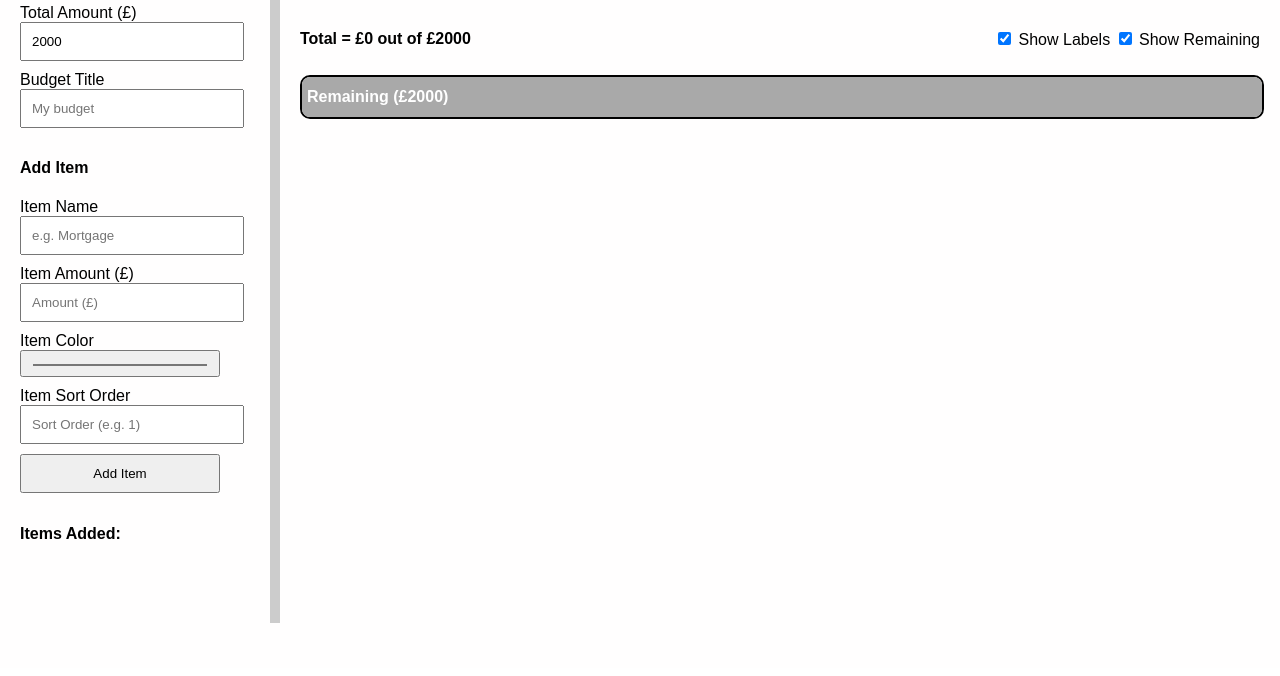
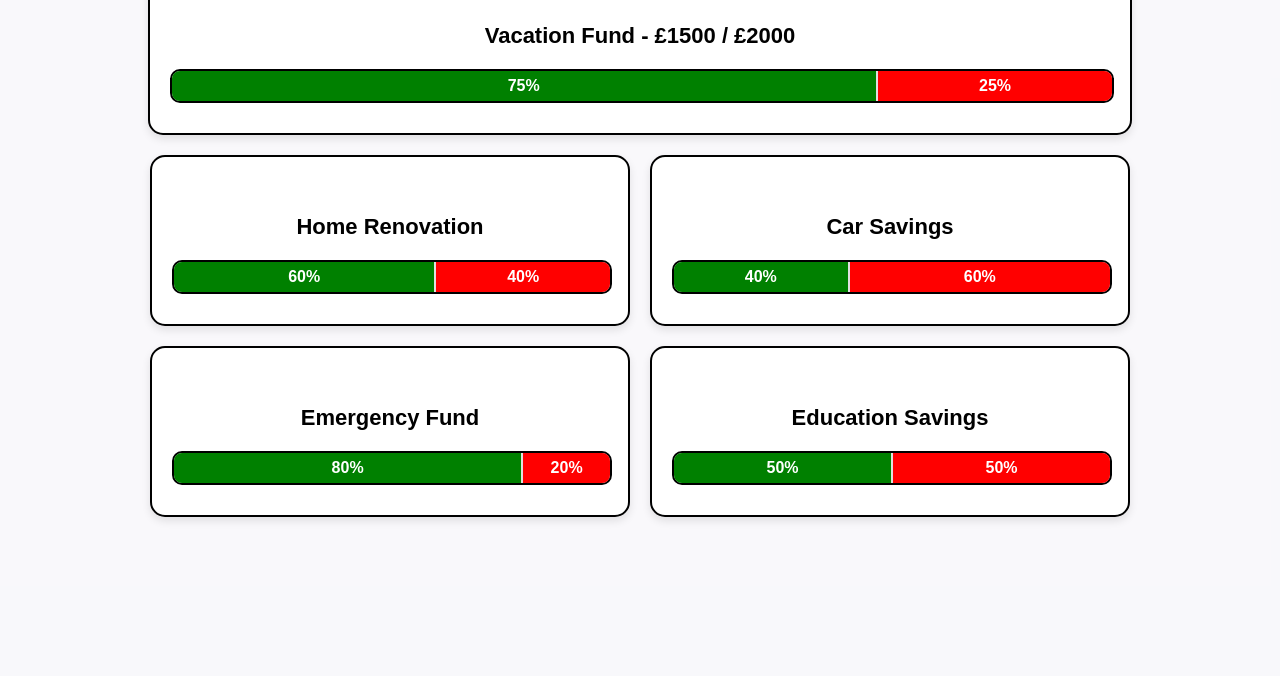
Before and after one commit to Baileyhall3/Budget-App, a plain HTML site: page budgets.html in a window 1280 px wide. Shown: the part 177-853 px from the top of the page. Drawn offline with Linux system fonts and the light colour scheme.

Commit message:
Added budget.html

```diff
--- a/budgets.html
+++ b/budgets.html
@@ -4,259 +4,203 @@
         <meta http-equiv="X-UA-Compatible" content="IE=edge">
         <meta charset="UTF-8">
         <meta name="viewport" content="width=device-width, initial-scale=1.0">
-        <title>Budget Planner</title>
+        <title>Budgets Dashboard</title>
         <link rel="stylesheet" href="styling.css">
-        <link rel ="icon" type="image/x-icon" href="images/money-bag.png">
-        <script src="scripts/navbar-loader.js" defer></script>
-        <script src="scripts/panel-resize.js" defer></script>
+        <link rel="icon" type="image/x-icon" href="images/money-bag.png">
+        <style>
+            /* General body and wrapper styles */
+            body {
+                font-family: Arial, sans-serif;
+                margin: 0;
+                background-color: #f4f4f9;
+                display: flex;
+                justify-content: center;
+                align-items: center;
+                height: 100vh;
+            }
+
+            .wrapper {
+                display: flex;
+                justify-content: center;
+                align-items: center;
+                min-height: 100vh;
+                width: 100%;
+                background: rgba(255, 253, 253, 0.4);
+            }
+
+            .container {
+                max-width: 1000px;
+                margin: auto;
+                display: flex;
+                justify-content: center;
+                align-items: center;
+                flex-direction: column;
+                padding: 0 10px; /* Add padding to the container for alignment */
+                box-sizing: border-box; /* Ensure padding is accounted for in width */
+            }
+
+            /* Row to contain 2 budget cards side by side */
+            .budget-previews {
+                display: flex;
+                justify-content: space-between;
+                width: 100%;
+                gap: 20px; /* 20px gap between cards */
+                margin-bottom: 20px; /* Margin between rows */
+            }
+
+            /* Budget card styles */
+            .budget-card-main {
+                background-color: white;
+                border-radius: 15px;
+                border: 2px solid black;
+                padding: 20px;
+                width: 96%;
+                box-shadow: 0 4px 8px rgba(0, 0, 0, 0.1);
+                margin-bottom: 20px;
+                position: relative;
+                overflow: hidden;
+            }
+
+            .budget-card {
+                background-color: white;
+                border-radius: 15px;
+                border: 2px solid black;
+                padding: 20px;
+                width: calc(50% - 10px); /* Cards take up 50% of the width minus the gap */
+                box-shadow: 0 4px 8px rgba(0, 0, 0, 0.1);
+                position: relative;
+                overflow: hidden;
+            }
+
+            .budget-card-main h5, .budget-card h5 {
+                text-align: center;
+                font-size: 22px;
+                margin-bottom: 20px;
+            }
+
+            /* Money bar */
+            #money-bar {
+                display: flex;
+                width: 100%;
+                height: 30px;
+                border: 2px solid black;
+                border-radius: 10px;
+                overflow: hidden;
+                background-color: #e0e0e0;
+                margin-bottom: 10px;
+            }
+
+            .money-pot {
+                height: 100%;
+                display: flex;
+                position: relative;
+                transition: width 0.5s;
+            }
+
+            .money-pot .actual-value {
+                color: white;
+                display: flex;
+                justify-content: center;
+                align-items: center;
+                font-weight: bold;
+                position: absolute;
+                width: 100%;
+            }
+
+            .money-pot.red {
+                background-color: red;
+            }
+
+            .money-pot.green {
+                background-color: green;
+            }
+
+            .card-footer {
+                text-align: center;
+                background-color: black;
+                color: white;
+                padding: 10px;
+                border-radius: 0 0 15px 15px;
+            }
+
+        </style>
     </head>
     <body>
         <div id="navbar-placeholder"></div>
+
         <div class="wrapper">
             <div class="container">
-        <div class="sidebar">
-            <h3>Budget Planner</h3>
-            <label for="total-amount">Total Amount (£)</label>
-            <input type="number" id="total-amount" placeholder="Total (£)" min="0" value="2000">
-
-            <label for="pot-title">Budget Title</label>
-            <input type="text" id="pot-title" placeholder="My budget">
-
-            <h4>Add Item</h4>
-            <label for="item-name">Item Name</label>
-            <input type="text" id="item-name" placeholder="e.g. Mortgage">
-
-            <label for="item-amount">Item Amount (£)</label>
-            <input type="number" id="item-amount" placeholder="Amount (£)" min="0">
-
-            <label for="item-color">Item Color</label>
-            <input type="color" id="item-color" value="#4CAF50">
-
-            <label for="item-sort">Item Sort Order</label>
-            <input type="number" id="item-sort" placeholder="Sort Order (e.g. 1)" min="1">
-
-            <button id="add-item">Add Item</button>
-
-            <h4>Items Added:</h4>
-            <ul id="item-list"></ul>
+                <!-- Example main budget preview card -->
+                <div class="budget-card-main">
+                    <h5 id="title-display">Vacation Fund - £1500 / £2000</h5>
+                    <div id="money-bar">
+                        <!-- Green section (spent) -->
+                        <div class="money-pot green" style="width: 75%;">
+                            <div class="actual-value">75%</div>
                         </div>
-
-        <div class="divider">
-            <!-- <span class="arrow-left">←</span> -->
-        </div>
-
-        <div class="content">
-            <div class="header-container">
-                <h5 style="font-size: 24px;" id="title-display"></h5>
-            </div>
-            <div class="total-container">
-                <h5 style="font-size: 16px;" id="total-display"></h5>
-                <div class="controls">
-                    <label>
-                        <input type="checkbox" id="toggle-labels" checked> Show Labels
-                    </label>
-                    <label>
-                        <input type="checkbox" id="toggle-remaining" checked> Show Remaining
-                    </label>
-                </div>
-            </div>
-            <div id="money-bar"></div>
+                        <!-- Red section (remaining) -->
+                        <div class="money-pot red" style="width: 25%;">
+                            <div class="actual-value">25%</div>
                         </div>
                     </div>
                 </div>
 
+                <!-- First row of budget preview cards -->
+                <div class="budget-previews">
+                    <div class="budget-card">
+                        <h5 id="title-display">Home Renovation</h5>
+                        <div id="money-bar">
+                            <div class="money-pot green" style="width: 60%;">
+                                <div class="actual-value">60%</div>
+                            </div>
+                            <div class="money-pot red" style="width: 40%;">
+                                <div class="actual-value">40%</div>
+                            </div>
+                        </div>
+                    </div>
+                    <div class="budget-card">
+                        <h5 id="title-display">Car Savings</h5>
+                        <div id="money-bar">
+                            <div class="money-pot green" style="width: 40%;">
+                                <div class="actual-value">40%</div>
+                            </div>
+                            <div class="money-pot red" style="width: 60%;">
+                                <div class="actual-value">60%</div>
+                            </div>
+                        </div>
+                    </div>
+                </div>
 
-<script>
-    let potTitle = "";
-    let totalAmount = 2000;
-    let items = [];
-    let draggedIndex = null;
+                <!-- Second row of budget preview cards -->
+                <div class="budget-previews">
+                    <div class="budget-card">
+                        <h5 id="title-display">Emergency Fund</h5>
+                        <div id="money-bar">
+                            <div class="money-pot green" style="width: 80%;">
+                                <div class="actual-value">80%</div>
+                            </div>
+                            <div class="money-pot red" style="width: 20%;">
+                                <div class="actual-value">20%</div>
+                            </div>
+                        </div>
+                    </div>
+                    <div class="budget-card">
+                        <h5 id="title-display">Education Savings</h5>
+                        <div id="money-bar">
+                            <div class="money-pot green" style="width: 50%;">
+                                <div class="actual-value">50%</div>
+                            </div>
+                            <div class="money-pot red" style="width: 50%;">
+                                <div class="actual-value">50%</div>
+                            </div>
+                        </div>
+                    </div>
+                </div>
 
-    const totalDisplay = document.getElementById('total-display');
-    const titleDisplay = document.getElementById('title-display');
-    const moneyBar = document.getElementById('money-bar');
-    const itemList = document.getElementById('item-list');
-    const totalInput = document.getElementById('total-amount');
-    const titleInput = document.getElementById('pot-title');
-    const toggleLabelsCheckbox = document.getElementById('toggle-labels');
-    const toggleRemainingCheckbox = document.getElementById('toggle-remaining');
+            </div>
+        </div>
 
-    // update localStorage
-    const saveToLocalStorage = () => {
-        const data = {
-            potTitle,
-            totalAmount,
-            items
-        };
-        localStorage.setItem('budgetData', JSON.stringify(data));
-    };
-
-    // load data from localStorage
-    const loadFromLocalStorage = () => {
-        const savedData = localStorage.getItem('budgetData');
-        if (savedData) {
-            const { potTitle: savedTitle, totalAmount: savedTotal, items: savedItems } = JSON.parse(savedData);
-            potTitle = savedTitle || "";
-            totalAmount = savedTotal || 2000;
-            items = savedItems || [];
-            totalInput.value = totalAmount;
-            titleInput.value = potTitle;
-        }
-    };
-
-    // update the display and sort items
-    const updateDisplay = () => {
-    moneyBar.innerHTML = '';
-    itemList.innerHTML = '';
-
-    let totalSpent = items.reduce((sum, item) => sum + item.amount, 0);
-    let displayTotal = Math.max(totalSpent, totalAmount); // Scale based on max of totalSpent or totalAmount
-
-    // Update the title display: exceeding total in red
-    totalDisplay.innerHTML = `Total = <span style="color: ${totalSpent > totalAmount ? 'red' : 'black'};">£${totalSpent}</span> out of £${totalAmount}`;
-
-    // Sort items by the sort order
-    const sortedItems = items.slice().sort((a, b) => a.sort - b.sort);
-
-    let availableWidth = 100;  // By default, we allocate 100% width for the bars
-
-    // Check if "Show Remaining" is checked and totalSpent is less than totalAmount
-    if (toggleRemainingCheckbox.checked && totalSpent < totalAmount) {
-        availableWidth = (totalSpent / totalAmount) * 100;  // Allocate percentage of total based on spent amount
-    }
-
-    // Create the item bars
-    sortedItems.forEach((item, index) => {
-        const potDiv = document.createElement('div');
-        titleDisplay.innerText = potTitle;
-        const itemWidthPercentage = (item.amount / totalSpent) * availableWidth;  // Scale item widths based on available space
-
-        potDiv.style.width = itemWidthPercentage + '%';
-        potDiv.classList.add('money-pot');
-        potDiv.style.backgroundColor = item.color;
-        potDiv.draggable = true;
-        potDiv.setAttribute('data-index', index);
-
-        const labelDiv = document.createElement('div');
-        labelDiv.classList.add('actual-value');
-        labelDiv.innerText = `${item.name} (£${item.amount})`;
-        labelDiv.style.marginLeft = '5px';
-
-        if (!toggleLabelsCheckbox.checked) {
-            labelDiv.style.display = 'none';
-        }
-        potDiv.appendChild(labelDiv);
-        moneyBar.appendChild(potDiv);
-
-        const deleteBtn = document.createElement('span');
-        deleteBtn.classList.add('delete-btn');
-        deleteBtn.innerHTML = 'X';
-        deleteBtn.onclick = () => {
-            items.splice(index, 1);
-            updateDisplay();
-            saveToLocalStorage(); // Save after removing item
-        };
-
-        const listItem = document.createElement('li');
-        listItem.innerText = `${item.name} (£${item.amount})`;
-        listItem.appendChild(deleteBtn);
-        itemList.appendChild(listItem);
-
-        // Drag events
-        potDiv.addEventListener('dragstart', (e) => {
-            draggedIndex = index;
-            e.dataTransfer.effectAllowed = "move";
-            potDiv.style.opacity = "0.5";
-        });
-
-        potDiv.addEventListener('dragend', () => {
-            potDiv.style.opacity = "1";
-        });
-
-        potDiv.addEventListener('dragover', (e) => {
-            e.preventDefault();
-            e.dataTransfer.dropEffect = "move";
-        });
-
-        potDiv.addEventListener('drop', (e) => {
-            const targetIndex = parseInt(e.target.getAttribute('data-index'));
-
-            // Swap the sort values to change positions
-            if (draggedIndex !== null && draggedIndex !== targetIndex) {
-                [items[draggedIndex].sort, items[targetIndex].sort] = [items[targetIndex].sort, items[draggedIndex].sort];
-                updateDisplay();
-                saveToLocalStorage(); // Save after reordering
-            }
-            draggedIndex = null;
-        });
-    });
-
-    // Add the remaining bar if there's remaining amount and 'Show Remaining' is checked
-    const remainingAmount = totalAmount - totalSpent;
-    if (remainingAmount > 0 && toggleRemainingCheckbox.checked) {
-        const remainingDiv = document.createElement('div');
-        const remainingWidthPercentage = (remainingAmount / totalAmount) * 100; // Full bar width for remaining
-
-        remainingDiv.style.width = remainingWidthPercentage + '%';
-        remainingDiv.classList.add('money-pot', 'remaining');
-
-        const labelDiv = document.createElement('div');
-        labelDiv.classList.add('actual-value');
-        labelDiv.innerText = `Remaining (£${remainingAmount})`;
-        labelDiv.style.marginLeft = '5px';
-
-        if (!toggleLabelsCheckbox.checked) {
-            labelDiv.style.display = 'none';
-        }
-
-        remainingDiv.appendChild(labelDiv);
-        moneyBar.appendChild(remainingDiv);
-    }
-};
-
-    // Handle adding new items
-    document.getElementById('add-item').addEventListener('click', () => {
-        const itemName = document.getElementById('item-name').value;
-        const itemAmount = parseFloat(document.getElementById('item-amount').value);
-        const itemColor = document.getElementById('item-color').value;
-        const itemSort = parseInt(document.getElementById('item-sort').value) || items.length + 1;
-
-        if (itemName && !isNaN(itemAmount) && itemAmount > 0) {
-            items.push({ name: itemName, amount: itemAmount, color: itemColor, sort: itemSort });
-            document.getElementById('item-name').value = '';
-            document.getElementById('item-amount').value = '';
-            document.getElementById('item-color').value = '#4CAF50';
-            document.getElementById('item-sort').value = '';
-            updateDisplay();
-            saveToLocalStorage(); // Save after adding item
-        } else {
-            alert('Please enter valid item details.');
-        }
-    });
-
-    // Event listener for total amount input
-    totalInput.addEventListener('change', () => {
-        totalAmount = parseFloat(totalInput.value) || 0;
-        updateDisplay();
-        saveToLocalStorage(); // Save after changing total
-    });
-
-    // Event listener for budget title input
-    titleInput.addEventListener('input', () => {
-        potTitle = titleInput.value;
-        updateDisplay();
-        saveToLocalStorage(); // Save after changing title
-    });
-
-    // Event listeners for checkbox changes
-    toggleLabelsCheckbox.addEventListener('change', updateDisplay);
-    toggleRemainingCheckbox.addEventListener('change', updateDisplay);
-
-    // Load initial data from localStorage and update the display
-    loadFromLocalStorage();
-    updateDisplay();
-
-</script>
-
+        <script src="scripts/navbar-loader.js" defer></script>
+        <script src="scripts/panel-resize.js" defer></script>
     </body>
 </html>
--- a/styling.css
+++ b/styling.css
@@ -22,7 +22,7 @@ body {
     position: fixed;
     top: 0;
     width: 100%;
-    background: rgb(69, 228, 7);
+    background: rgb(64, 224, 0);
     z-index: 100;
     padding: 20px 0;
     height: 60px;
```
Also changed, not shown: budget.html (added, +262 -0 lines), navbar.html (+1 -1 lines), scripts/navbar-loader.js (+5 -5 lines). Lines whose indentation alone changed are shown as unchanged.
